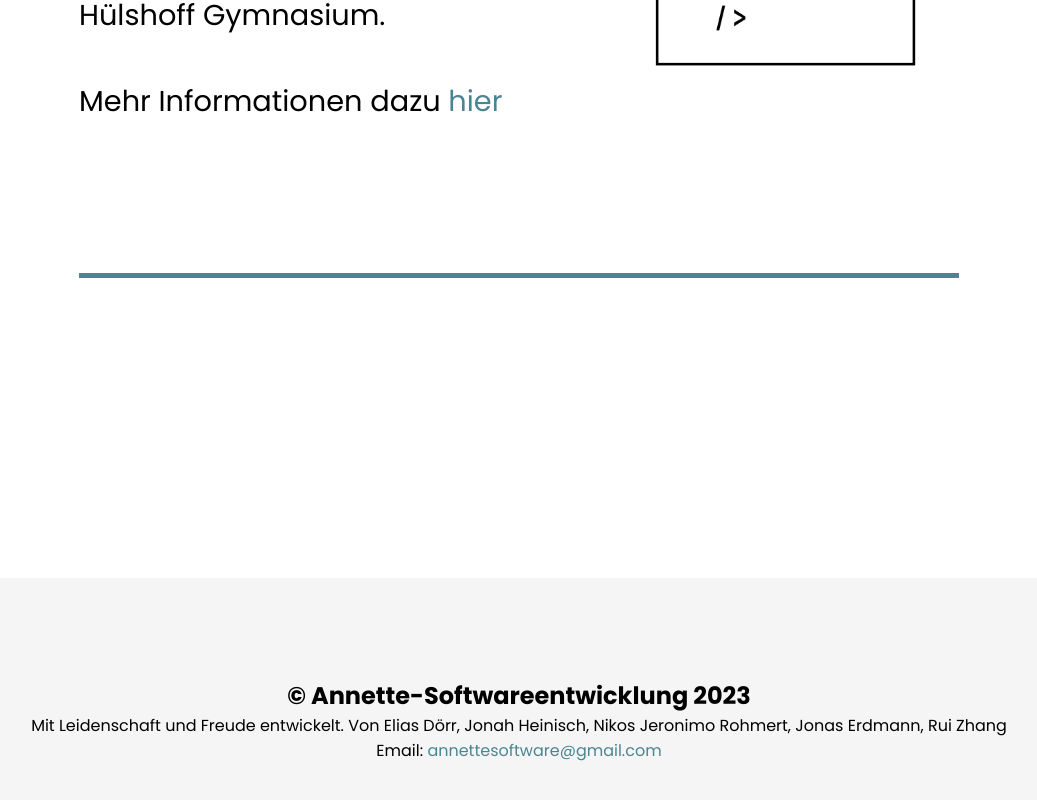
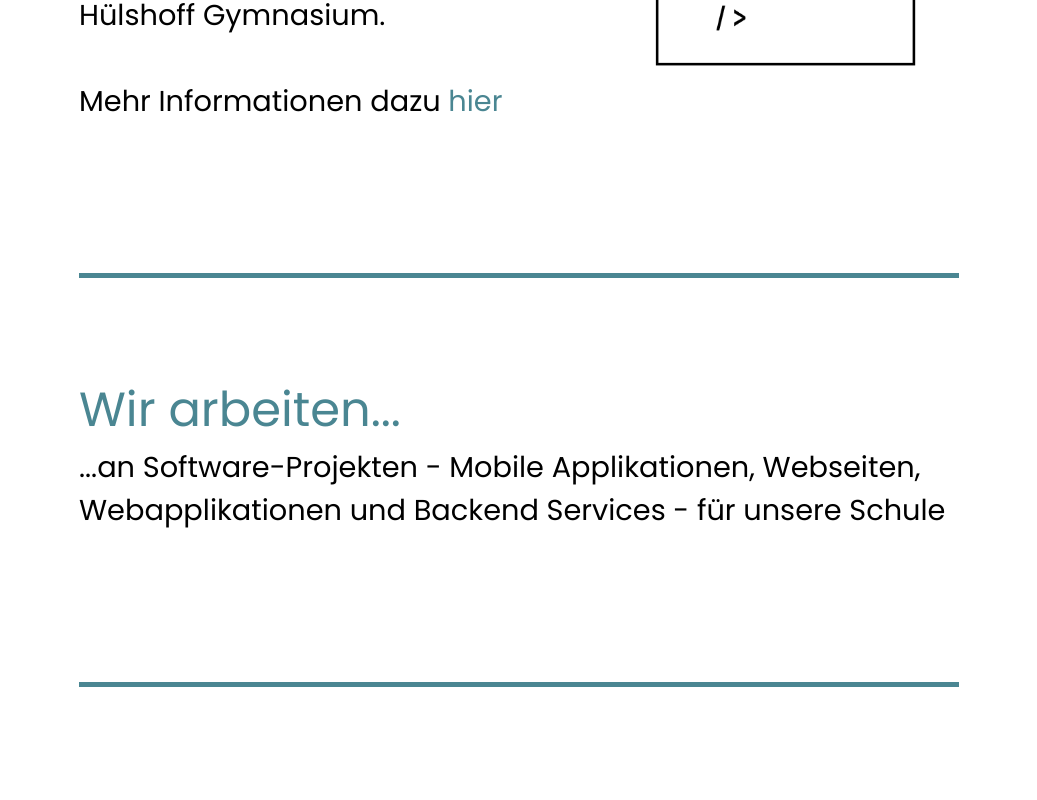
Before and after one commit to Annette-Softwareentwicklung/Annette-Softwareentwicklung, a React (Create React App) app: page / in a window 1280 px wide. Shown: the part 1319-2119 px from the top of the page, without its empty margins (121-1158 px from the left). Built offline with nearby package versions, Linux system fonts and the light colour scheme.

Commit message:
ProjectsSection in die Page-Struktur implementiert

```diff
--- a/src/pages/home/home.jsx
+++ b/src/pages/home/home.jsx
@@ -1,7 +1,7 @@
 // ! Das importieren von css modules
 //import styles from "./index.module.css";
 import { Footer, Header } from "../../components";
-import { LandingSection, TeamSection } from "../../sections";
+import { LandingSection, TeamSection, ProjectsSection } from "../../sections";
 import styles from "./home.module.css";
 
 export function Home() {
@@ -10,6 +10,7 @@ export function Home() {
       <main className={styles.main}>
           <LandingSection />
           <TeamSection />
+          <ProjectsSection />
       </main>
       <Footer />
   </>
```
